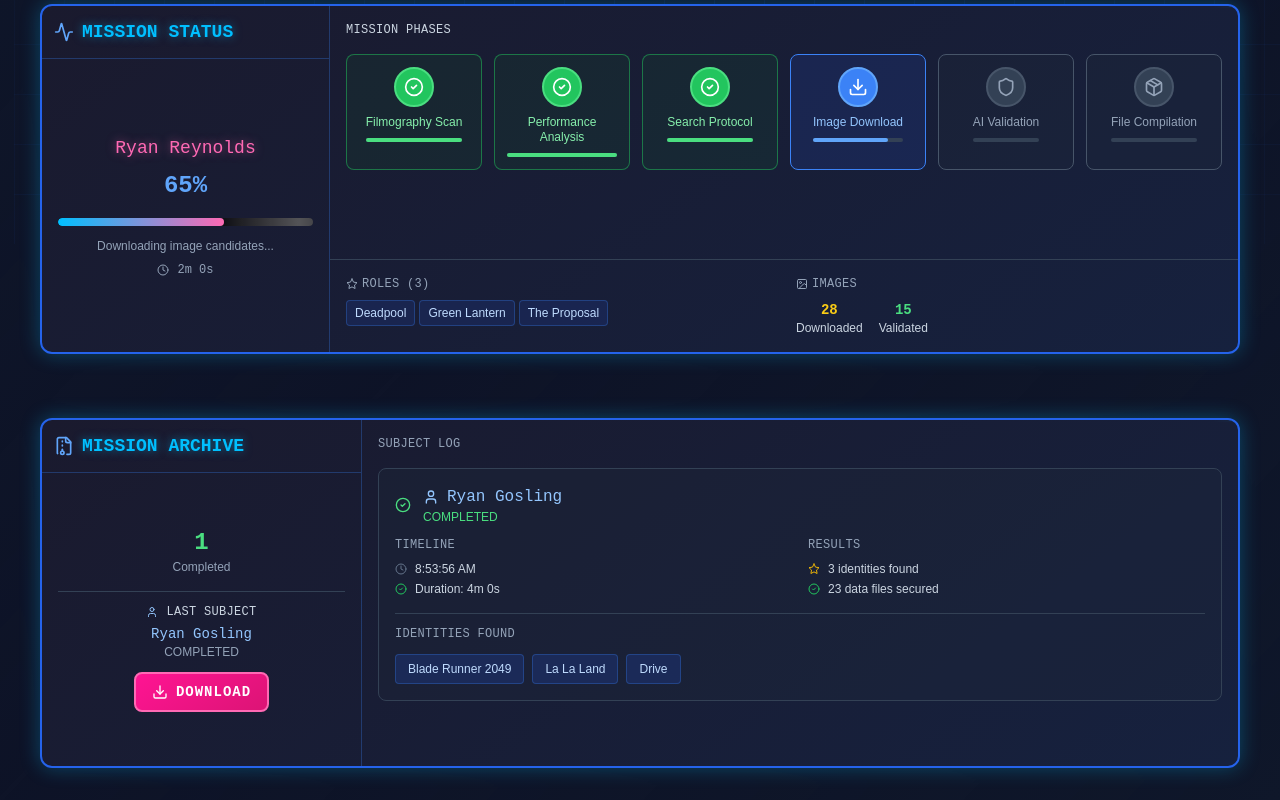
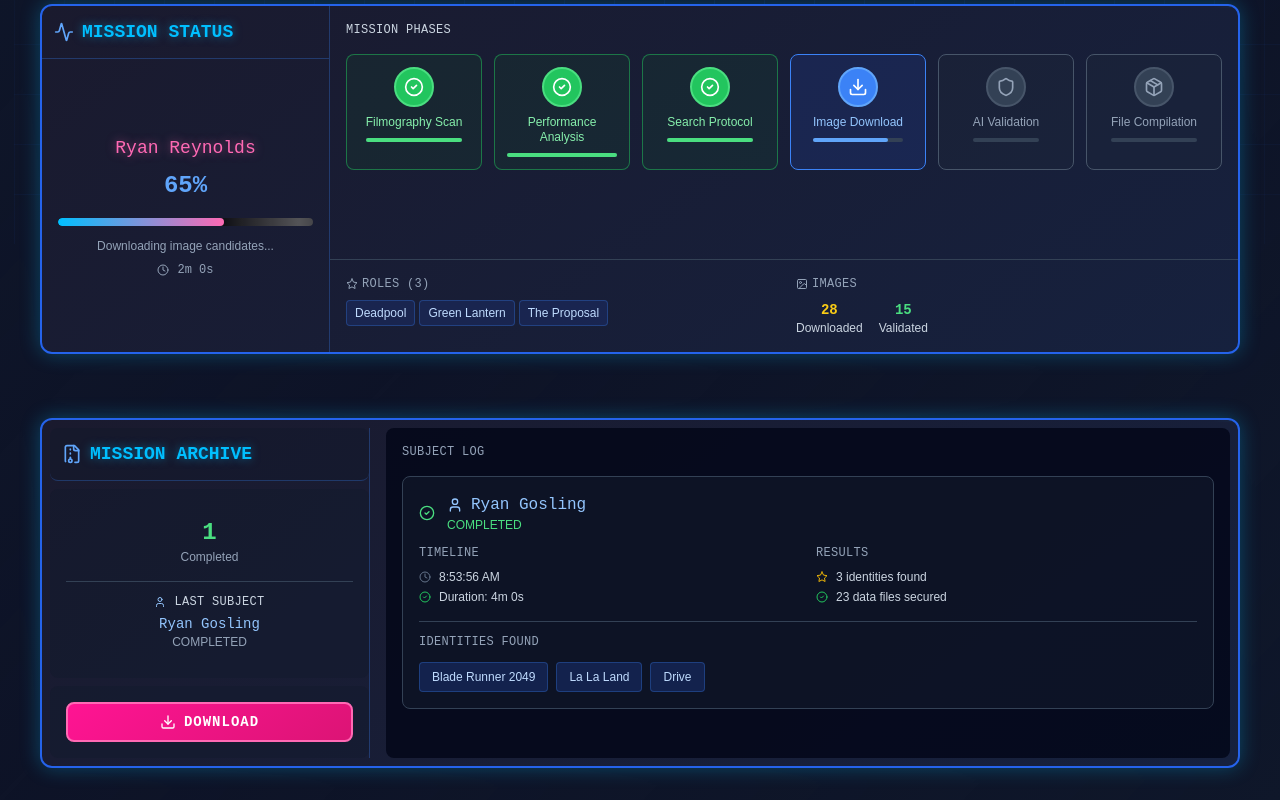
Before and after one commit to Esilos92/print-prep-node, a Next.js app in the folder dashboard/: page / in a window 1280 px wide. Shown: the part 570-1370 px from the top of the page. Built offline with nearby package versions, Linux system fonts and the light colour scheme.

Commit message:
Update JobHistory.tsx

```diff
--- a/dashboard/src/components/JobHistory.tsx
+++ b/dashboard/src/components/JobHistory.tsx
@@ -65,12 +65,12 @@
 
   return (
     <div className="cyber-panel">
-      <div className="flex h-full">
+      <div className="flex h-full p-2">
 
         {/* Left Section - Header & Summary */}
-        <div className="w-80 flex flex-col border-r border-blue-500/30">
+        <div className="w-80 flex flex-col border-r border-blue-500/30 mr-2">
           {/* Header */}
-          <div className="flex items-center justify-between p-3 border-b border-blue-500/30 flex-shrink-0">
+          <div className="flex items-center justify-between p-3 border-b border-blue-500/30 flex-shrink-0 bg-slate-900/30 rounded-lg mb-2">
             <div className="flex items-center gap-2">
               <FileArchive className="w-5 h-5 text-blue-400" />
               <h3 className="text-lg font-cyber font-bold text-glow-blue">
@@ -80,7 +80,7 @@
           </div>
 
           {/* Summary Stats */}
-          <div className="flex-1 flex flex-col justify-center p-4">
+          <div className="flex-1 flex flex-col justify-center p-4 bg-slate-900/30 rounded-lg mb-2">
             <div className="space-y-4">
               {/* Mission Stats */}
               <div className="text-center">
@@ -101,19 +101,6 @@
                     <div className="text-sm font-cyber text-blue-300">{jobs[0].celebrity}</div>
                     <div className="text-xs text-slate-400 font-ui">{jobs[0].status.toUpperCase()}</div>
                   </div>
-
-                  {/* Download Button */}
-                  {jobs[0].status === 'completed' && jobs[0].downloadLink && (
-                    <motion.button
-                      whileHover={{ scale: 1.05 }}
-                      whileTap={{ scale: 0.95 }}
-                      className="cyber-button pink text-sm px-4 py-2 flex items-center gap-2 mx-auto"
-                      onClick={() => window.open(jobs[0].downloadLink, '_blank')}
-                    >
-                      <Download className="w-4 h-4" />
-                      <span>Download</span>
-                    </motion.button>
-                  )}
                 </div>
               )}
 
@@ -129,16 +116,31 @@
               )}
             </div>
           </div>
+
+          {/* Download Button */}
+          {jobs.length > 0 && jobs[0].status === 'completed' && jobs[0].downloadLink && (
+            <div className="p-4 bg-slate-900/30 rounded-lg">
+              <motion.button
+                whileHover={{ scale: 1.05 }}
+                whileTap={{ scale: 0.95 }}
+                className="cyber-button pink text-sm px-4 py-2 flex items-center gap-2 w-full justify-center"
+                onClick={() => window.open(jobs[0].downloadLink, '_blank')}
+              >
+                <Download className="w-4 h-4" />
+                <span>Download</span>
+              </motion.button>
+            </div>
+          )}
         </div>
 
         {/* Right Section - Subject Log */}
-        <div className="flex-1 flex flex-col">
+        <div className="flex-1 flex flex-col ml-2">
           {jobs.length === 0 ? (
-            <div className="flex-1 flex items-center justify-center text-slate-500 font-ui text-sm">
+            <div className="flex-1 flex items-center justify-center text-slate-500 font-ui text-sm bg-slate-950/80 rounded-lg">
               Completed missions will appear here
             </div>
           ) : (
-            <div className="flex-1 overflow-y-auto p-4">
+            <div className="flex-1 overflow-y-auto p-4 bg-slate-950/80 rounded-lg">
               <h4 className="text-xs font-cyber text-slate-400 mb-4 tracking-wide">SUBJECT LOG</h4>
               <div className="space-y-4">
                 {jobs.map((job, index) => (
```
